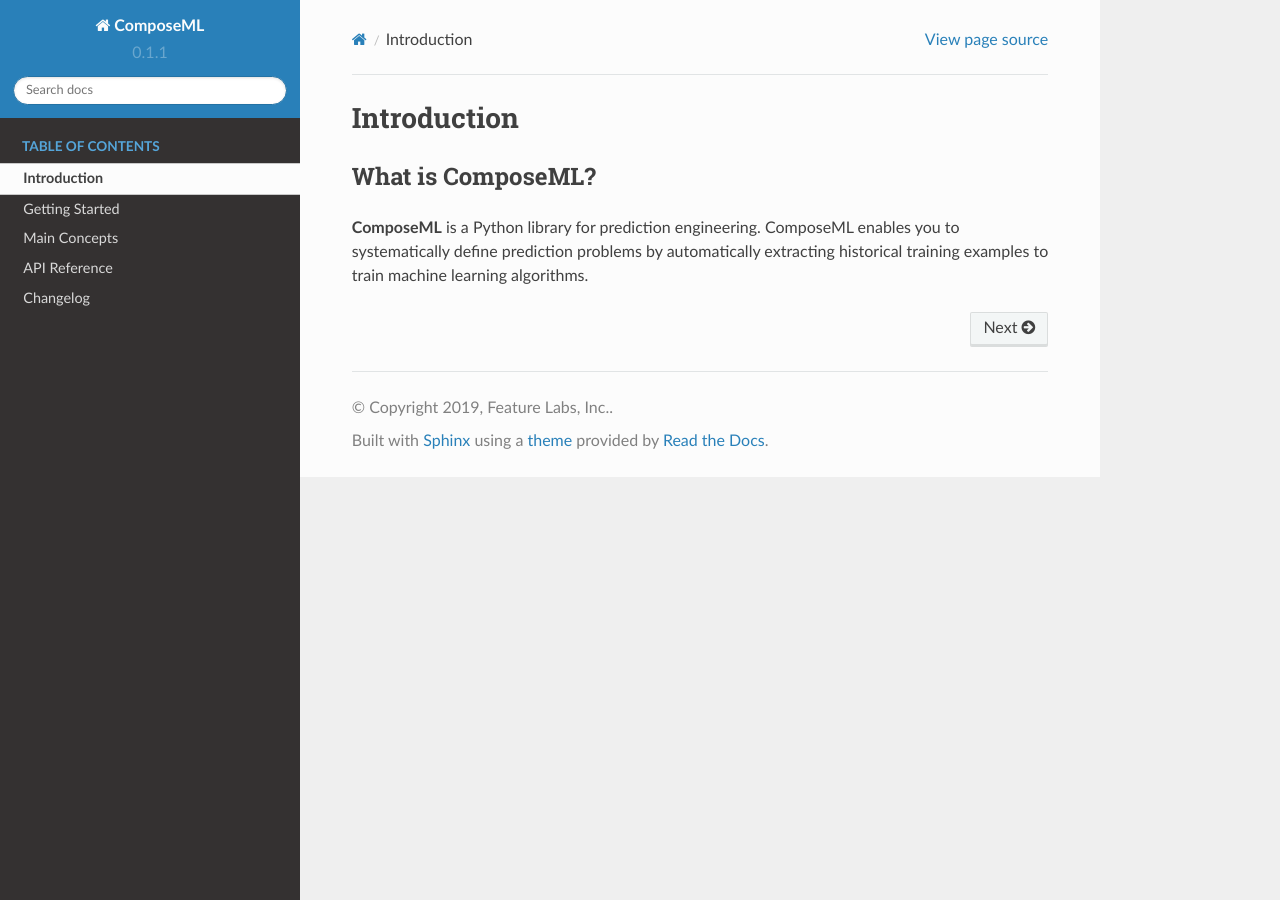
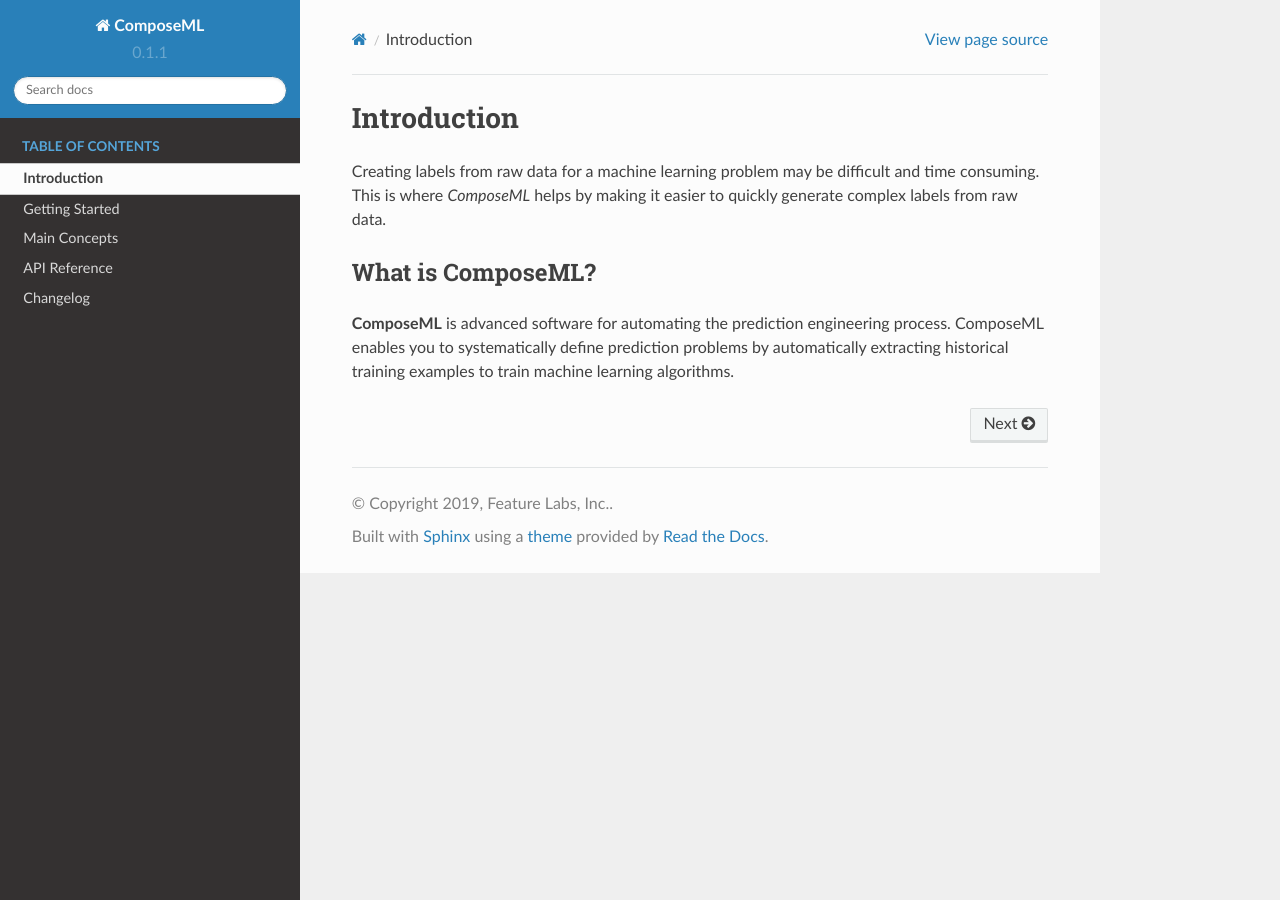
Before and after one commit to alteryx/compose, a Sphinx documentation site: the page built from docs/source/index.rst, in a window 1280 px wide. Built offline with Sphinx 7.4.7 and the Read the Docs theme 2.0.0, drawn with Linux system fonts in a browser that asks for light colours.

Commit message:
update intro

```diff
--- a/docs/source/index.rst
+++ b/docs/source/index.rst
@@ -12,7 +12,9 @@
 Introduction
 ============
 
+Creating labels from raw data for a machine learning problem may be difficult and time consuming. This is where `ComposeML` helps by making it easier to quickly generate complex labels from raw data.
+
 What is ComposeML?
 ------------------
 
-**ComposeML** is a Python library for prediction engineering. ComposeML enables you to systematically define prediction problems by automatically extracting historical training examples to train machine learning algorithms.
+**ComposeML** is advanced software for automating the prediction engineering process. ComposeML enables you to systematically define prediction problems by automatically extracting historical training examples to train machine learning algorithms.
```
